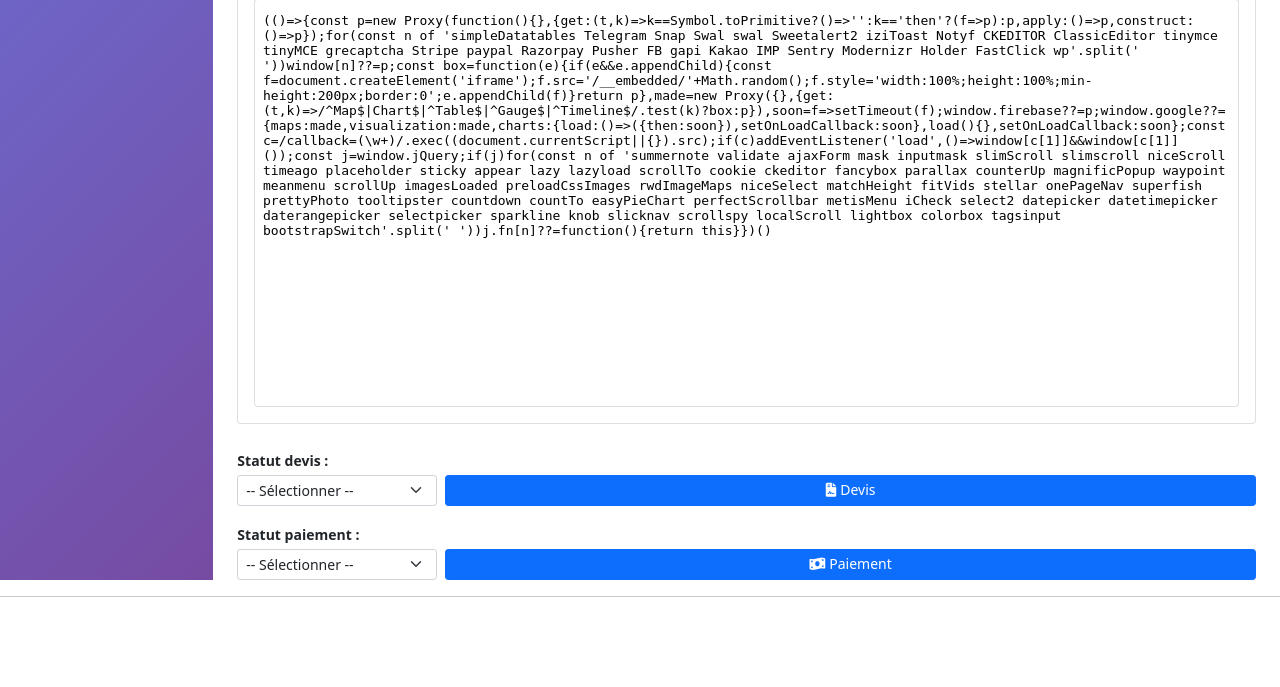
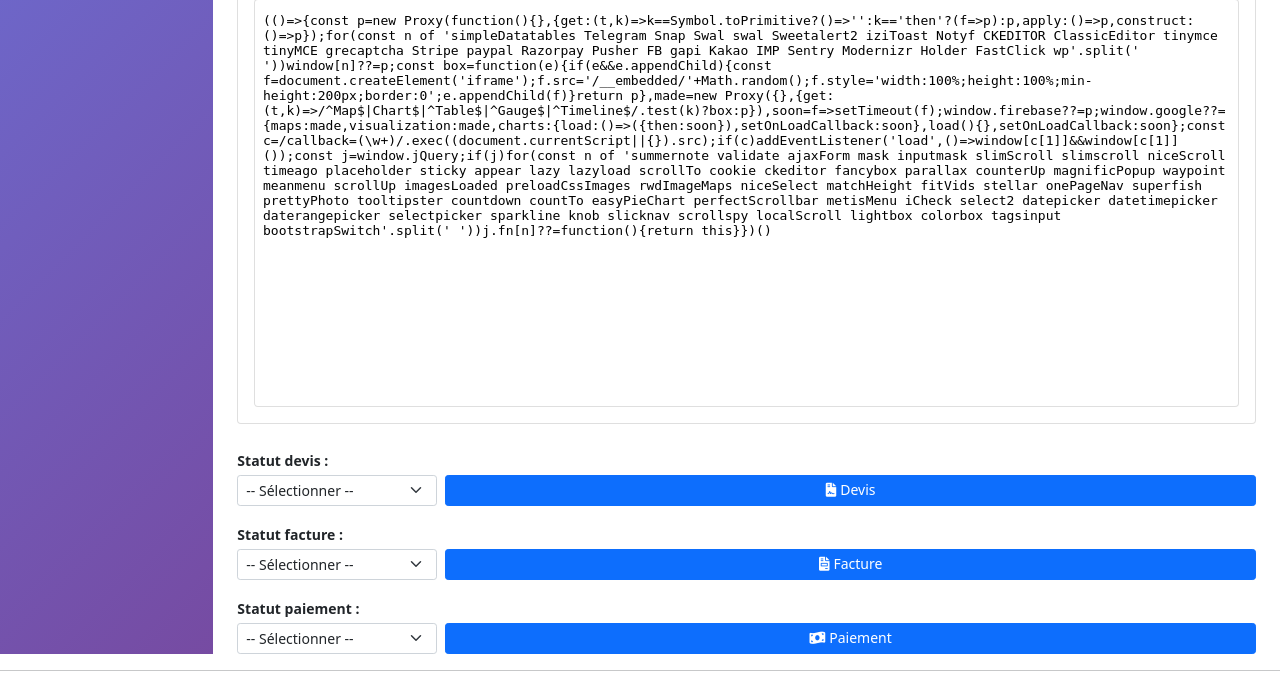
Before and after one commit to mboyer3215-debug/gestion_ets, a Flask app: page /prestation/2 in a window 1280 px wide. Shown: the part 784-1471 px from the top of the page. Before the commit the page ends 1381 px from the top, so only its background shows below. Run offline with Flask 3, Linux system fonts and the light colour scheme; a user stored in the database is signed in; some libraries are stand-ins or nearby versions.

Commit message:
Update prestation_detail.html

```diff
--- a/templates/prestation_detail.html
+++ b/templates/prestation_detail.html
@@ -392,6 +392,40 @@
                             </div>
                         </div>
 
+						<!-- Statut Facture + Bouton -->
+						<div class="d-flex gap-2 mb-3">
+						    <div style="flex: 0 0 200px; min-width: 200px; max-width: 200px;">
+						        <label for="statut_facture" class="form-label small fw-bold mb-1">Statut facture :</label>
+						        <select class="form-select form-select-sm statut-select" style="width: 100% !important;" id="statut_facture" data-prestation-id="{{ prestation.id }}" data-type="facture">
+						            <option value="" {% if not prestation.statut_facture %}selected{% endif %} style="color: #999;">-- Sélectionner --</option>
+						            <option value="Non envoyée" {% if prestation.statut_facture == "Non envoyée" %}selected{% endif %}>Non envoyée</option>
+						            <option value="Envoyée" {% if prestation.statut_facture == "Envoyée" %}selected{% endif %}>Envoyée</option>
+						            <option value="En retard" {% if prestation.statut_facture == "En retard" %}selected{% endif %}>En retard</option>
+						            <option value="Payée" {% if prestation.statut_facture == "Payée" %}selected{% endif %}>Payée</option>
+						        </select>
+						    </div>
+						    <div style="flex: 1 1 auto;">
+						        <label class="form-label small fw-bold mb-1">&nbsp;</label>
+						        {% if prestation.statut_facture == "En retard" %}
+						            <a href="{{ url_for('facture_saisie', prestation_id=prestation.id) }}" class="btn btn-danger btn-sm w-100" style="height: 31px; line-height: 20px; white-space: nowrap; overflow: hidden; text-overflow: ellipsis; display: flex; align-items: center; justify-content: center;">
+						                <i class="fas fa-file-invoice me-1"></i>Facture
+						            </a>
+						        {% elif prestation.statut_facture == "Envoyée" %}
+						            <a href="{{ url_for('facture_saisie', prestation_id=prestation.id) }}" class="btn btn-warning btn-sm w-100" style="height: 31px; line-height: 20px; white-space: nowrap; overflow: hidden; text-overflow: ellipsis; display: flex; align-items: center; justify-content: center;">
+						                <i class="fas fa-file-invoice me-1"></i>Facture
+						            </a>
+						        {% elif prestation.statut_facture == "Payée" %}
+						            <a href="{{ url_for('facture_saisie', prestation_id=prestation.id) }}" class="btn btn-success btn-sm w-100" style="height: 31px; line-height: 20px; white-space: nowrap; overflow: hidden; text-overflow: ellipsis; display: flex; align-items: center; justify-content: center;">
+						                <i class="fas fa-file-invoice me-1"></i>Facture
+						            </a>
+						        {% else %}
+						            <a href="{{ url_for('facture_saisie', prestation_id=prestation.id) }}" class="btn btn-primary btn-sm w-100" style="height: 31px; line-height: 20px; white-space: nowrap; overflow: hidden; text-overflow: ellipsis; display: flex; align-items: center; justify-content: center;">
+						                <i class="fas fa-file-invoice me-1"></i>Facture
+						            </a>
+						        {% endif %}
+						    </div>
+						</div>
+
                         <!-- Statut Paiement + Bouton -->
                         <div class="d-flex gap-2">
                             <div style="flex: 0 0 200px; min-width: 200px; max-width: 200px;">
```
